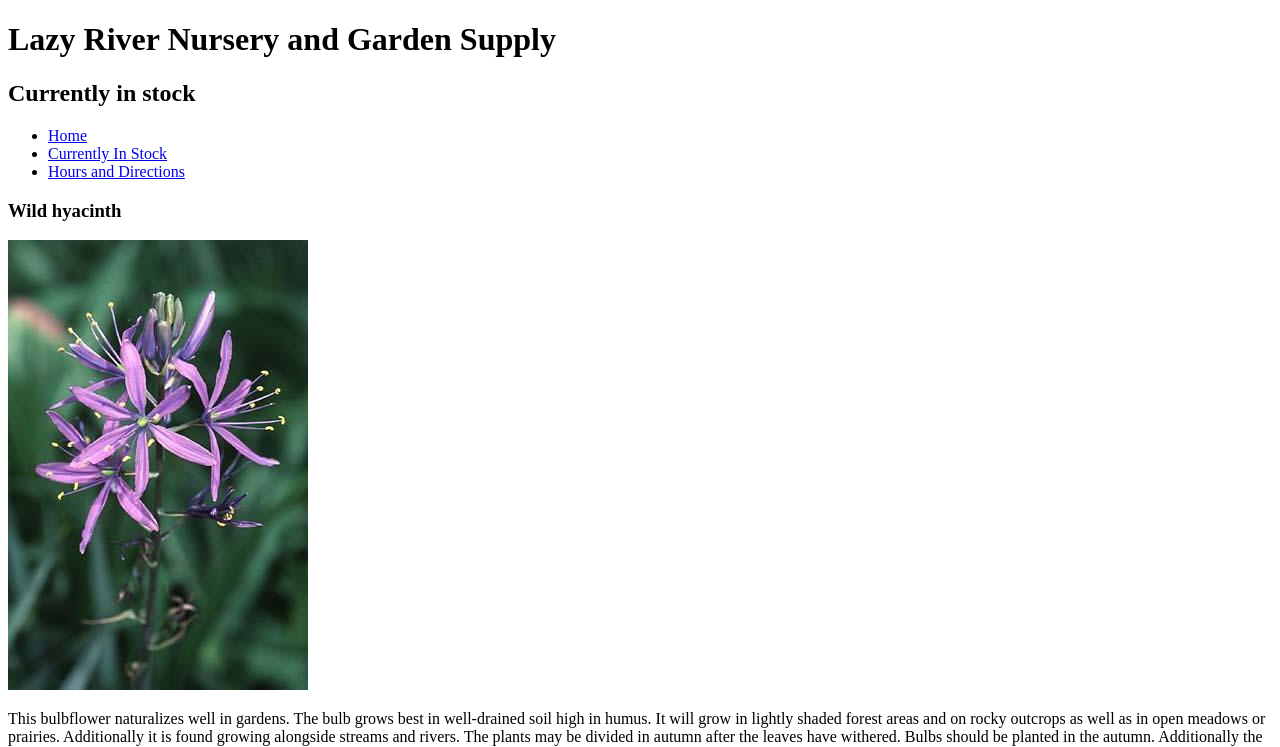
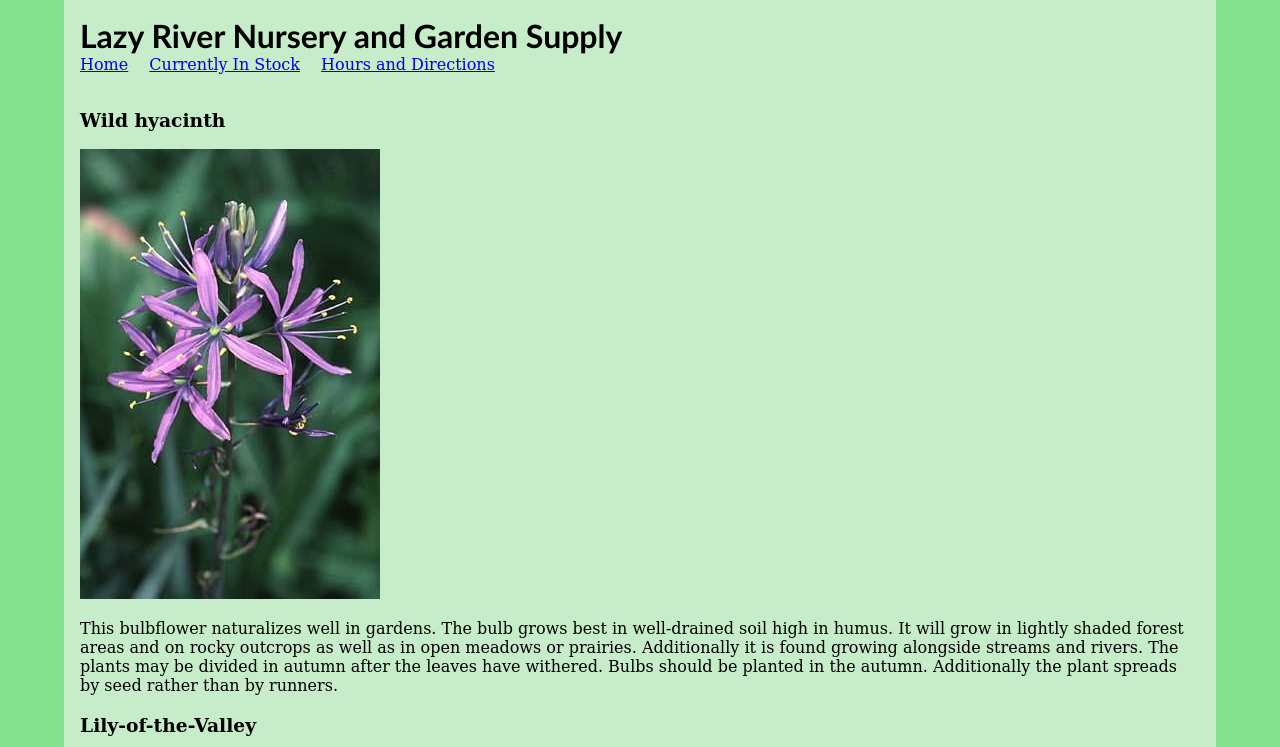
Before and after one commit to momentum-cohort-2018-04/garden-site-with-css, a plain HTML site: page in-stock.html in a window 1280 px wide. Shown: the top 747 px of the page. Drawn offline with Linux system fonts and the light colour scheme.

Commit message:
Added a width for the main content

```diff
--- a/in-stock.html
+++ b/in-stock.html
@@ -1,21 +1,31 @@
 <!DOCTYPE html>
 <html>
+
 <head>
   <meta charset="utf-8">
-        <title>Lazy River - Currently in Stock</title>
+  <title>Lazy River Nursery and Garden Supply</title>
   <link rel="stylesheet" href="style.css">
 </head>
+
 <body>
-        <h1>Lazy River Nursery and Garden Supply</h1>
-        <h2>Currently in stock</h2>
+  <div class="container">
+    <header class="header">
+      <h1 class="header__title">Lazy River Nursery and Garden Supply</h1>
       <nav>
-            <ul>
-                <li><a href="index.html">Home</a></li>
-                <li><a href="in-stock.html">Currently In Stock</a></li>
-                <li><a href="hours-and-directions.html">Hours and Directions</a></li>
+        <ul class="header__menu">
+          <li class="header__menuitem">
+            <a href="index.html">Home</a>
+          </li>
+          <li class="header__menuitem">
+            <a href="in-stock.html">Currently In Stock</a>
+          </li>
+          <li class="header__menuitem">
+            <a href="hours-and-directions.html">Hours and Directions</a>
+          </li>
         </ul>
       </nav>
-
+    </header>
+    <main class="main">
       <section>
           <div>
               <h3>Wild hyacinth</h3>
@@ -65,5 +75,8 @@
               </p>
           </div>
       </section>
+    </main>
+  </div>
 </body>
+
 </html>
--- a/style.css
+++ b/style.css
@@ -0,0 +1,45 @@
+/*
+lightest - hsla(127, 50%, 85%, 1)
+lighter - hsla(127, 60%, 70%, 1)
+med - hsla(127, 70%, 57%, 1)
+dark - hsla(127, 67%, 24%, 1)
+*/
+
+* {
+  box-sizing: border-box;
+}
+
+body {
+  margin: 0;
+  padding: 0;
+  background-color: hsla(127, 60%, 70%, 1);
+  font-family: Constantia, "Lucida Bright", Lucidabright, "Lucida Serif", Lucida, "DejaVu Serif", "Bitstream Vera Serif", "Liberation Serif", Georgia, serif;
+}
+
+.container {
+  background-color: hsla(127, 50%, 85%, 1);
+  width: 90%;
+  padding: 1rem;
+  margin: 0 auto;
+}
+
+.header {
+  padding-bottom: 1rem;
+}
+
+.header__title {
+  font-family: Frutiger, "Frutiger Linotype", Univers, Calibri, "Gill Sans", "Gill Sans MT", "Myriad Pro", Myriad, "DejaVu Sans Condensed", "Liberation Sans", "Nimbus Sans L", Tahoma, Geneva, "Helvetica Neue", Helvetica, Arial, sans-serif;
+  margin: 0;
+  padding: 0;
+}
+
+.header__menu {
+  list-style-type: none;
+  margin: 0;
+  padding: 0;
+}
+
+.header__menuitem {
+  display: inline-block;
+  margin-right: 1rem;
+}
```
Also changed, not shown: hours-and-directions.html (+20 -8 lines), index.html (+29 -9 lines). Lines whose indentation alone changed are shown as unchanged.
